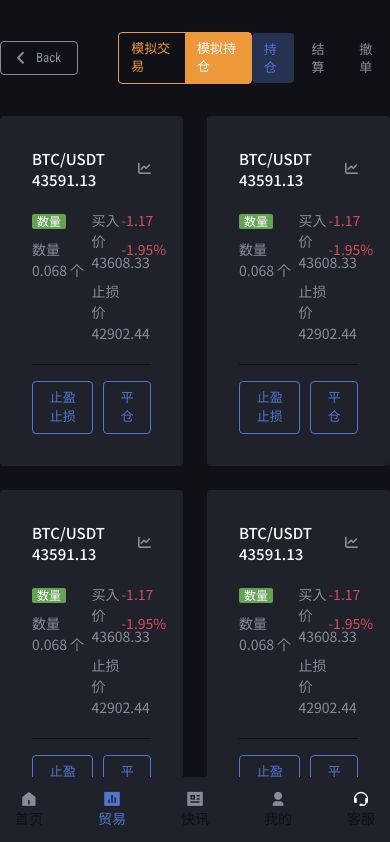
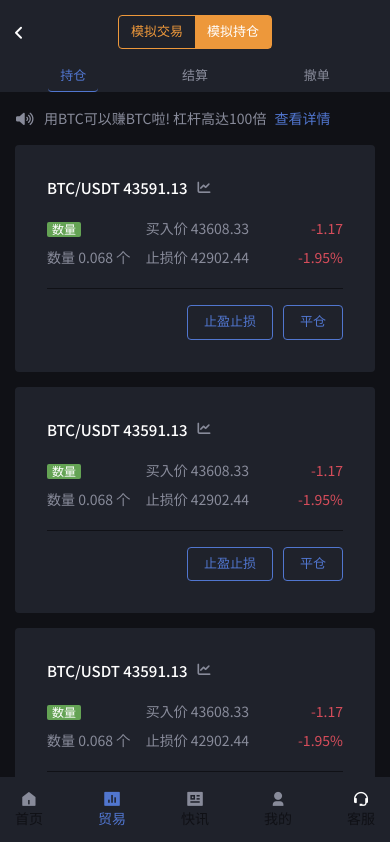
Before and after one commit to SashaSamoylov/deploy-crypto-exchange, a Vue app: page /trade in a window 390 px wide. Shown: the top 842 px of the page. Built offline with nearby package versions, Linux system fonts and the light colour scheme.

Commit message:
trade mobile

```diff
--- a/src/assets/styles/card/_card.scss
+++ b/src/assets/styles/card/_card.scss
@@ -10,4 +10,7 @@
     &:nth-child(2) {
         margin-top: 0;
     }
+    @include sm-block() {
+        margin-top: 0;
+    }
 }
--- a/src/assets/styles/trade/_trade.scss
+++ b/src/assets/styles/trade/_trade.scss
@@ -1,6 +1,33 @@
 .trade {
     &-top {
+        @include m-block() {
+            padding: 15px 15px 0;
+            background-color: $gray;
+            flex-wrap: wrap;
+            position: relative;
+            justify-content: center;
+            .btn {
+                border: none;
+                width: 20px;
+                overflow: hidden;
+                position: absolute;
+                top: 24px;
+                left: 15px;
+                padding: 0;
+                i {
+                    font: 18px;
+                    &::before {
+                        color: $white;
+                    }
+                }
+            }
+        }
         &__btns {
+            @include sm-block() {
+                width: 100%;
+                justify-content: space-around;
+                margin-top: 10px;
+            }
             .btn-item {
                 cursor: pointer;
                 font-family: $noto;
@@ -17,6 +44,10 @@
                     background: rgba(81, 118, 207, 0.32);
                     border-radius: 4px;
                     color: $blue;
+                    @include sm-block() {
+                        background-color: transparent;
+                        border-bottom: 1px solid $blue;
+                    }
                 }
             }
         }
@@ -24,8 +55,16 @@
     &-body {
         flex-wrap: wrap;
         justify-content: space-between;
+        flex-direction: row;
+        @include m-block() {
+            padding: 0 15px 15px;
+        }
     }
     &-card {
+        @include sm-block() {
+            width: 100%;
+            margin-bottom: 15px;
+        }
         .card-header {
             display: flex;
             align-items: center;
@@ -55,6 +94,9 @@
                 border-radius: 2px;
                 padding: 0 5px;
             }
+            p {
+                white-space: nowrap;
+            }
         }
         .card-footer {
             padding-top: 16px;
--- a/src/views/Trade.vue
+++ b/src/views/Trade.vue
@@ -1,6 +1,6 @@
 <template>
   <div class="trade">
-    <div class="trade-top py-8 flex items-center">
+    <div class="trade-top md:py-8 flex items-center">
       <button class="btn mr-10"><i class="icon-arrow mr-3"></i>Back</button>
       <div class="trade-top__tabs tabs-btn flex">
         <div class="tab-item px-3"
@@ -10,7 +10,7 @@
           @click="tabBtnActive = tabBtn"
         >{{ tabBtn }}</div>
       </div>
-      <div class="trade-top__btns flex ml-auto">
+      <div class="trade-top__btns flex md:ml-auto">
         <div class="btn-item"
           v-for="btn in btns"
           :key="btn"
@@ -19,6 +19,12 @@
         >{{ btn }}</div>
       </div>
     </div>
+    <div class="m:hidden md:px-4 sm:px-4 s:px-4 flex items-center my-4">
+      <i class="icon-sound"></i>
+      <h5 class="text-gray-light ml-2.5">用BTC可以赚BTC啦! 杠杆高达100倍</h5>
+      <h5 class="text-blue ml-2">查看详情</h5>
+    </div>
+
     <div class="trade-body flex pb-5">
       <div class="trade-card card">
         <div class="card-header">
@@ -26,15 +32,15 @@
           <i class="icon-chart"></i>
         </div>
         <div class="card-body flex">
-          <div class="w-1/2">
+          <div class="s:w-1/3 w-1/2">
             <span class="bg-green count">数量</span>
             <p class="mt-2">数量 0.068 个</p>
           </div>
-          <div class="w-1/4">
+          <div class="s:w-1/3 w-1/4">
             <p class="mb-2">买入价 43608.33</p>
             <p>止损价 42902.44</p>
           </div>
-          <div class="w-1/4">
+          <div class="s:w-1/3 w-1/4">
             <p class="text-red text-right mb-2">-1.17</p>
             <p class="text-red text-right">-1.95%</p>
           </div>
@@ -50,15 +56,15 @@
           <i class="icon-chart"></i>
         </div>
         <div class="card-body flex">
-          <div class="w-1/2">
+          <div class="s:w-1/3 w-1/2">
             <span class="bg-green count">数量</span>
             <p class="mt-2">数量 0.068 个</p>
           </div>
-          <div class="w-1/4">
+          <div class="s:w-1/3 w-1/4">
             <p class="mb-2">买入价 43608.33</p>
             <p>止损价 42902.44</p>
           </div>
-          <div class="w-1/4">
+          <div class="s:w-1/3 w-1/4">
             <p class="text-red text-right mb-2">-1.17</p>
             <p class="text-red text-right">-1.95%</p>
           </div>
@@ -74,15 +80,15 @@
           <i class="icon-chart"></i>
         </div>
         <div class="card-body flex">
-          <div class="w-1/2">
+          <div class="s:w-1/3 w-1/2">
             <span class="bg-green count">数量</span>
             <p class="mt-2">数量 0.068 个</p>
           </div>
-          <div class="w-1/4">
+          <div class="s:w-1/3 w-1/4">
             <p class="mb-2">买入价 43608.33</p>
             <p>止损价 42902.44</p>
           </div>
-          <div class="w-1/4">
+          <div class="s:w-1/3 w-1/4">
             <p class="text-red text-right mb-2">-1.17</p>
             <p class="text-red text-right">-1.95%</p>
           </div>
@@ -98,15 +104,15 @@
           <i class="icon-chart"></i>
         </div>
         <div class="card-body flex">
-          <div class="w-1/2">
+          <div class="s:w-1/3 w-1/2">
             <span class="bg-green count">数量</span>
             <p class="mt-2">数量 0.068 个</p>
           </div>
-          <div class="w-1/4">
+          <div class="s:w-1/3 w-1/4">
             <p class="mb-2">买入价 43608.33</p>
             <p>止损价 42902.44</p>
           </div>
-          <div class="w-1/4">
+          <div class="s:w-1/3 w-1/4">
             <p class="text-red text-right mb-2">-1.17</p>
             <p class="text-red text-right">-1.95%</p>
           </div>
```
